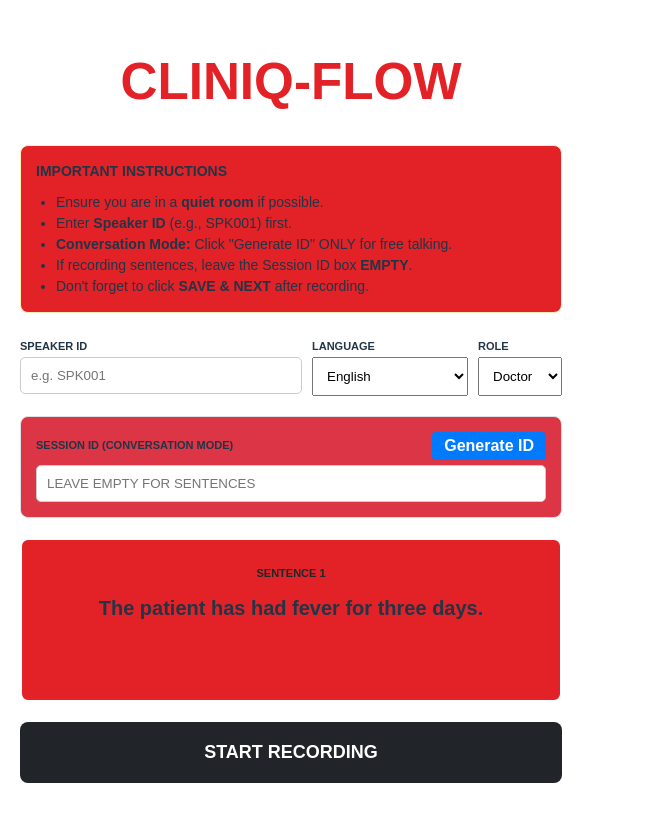
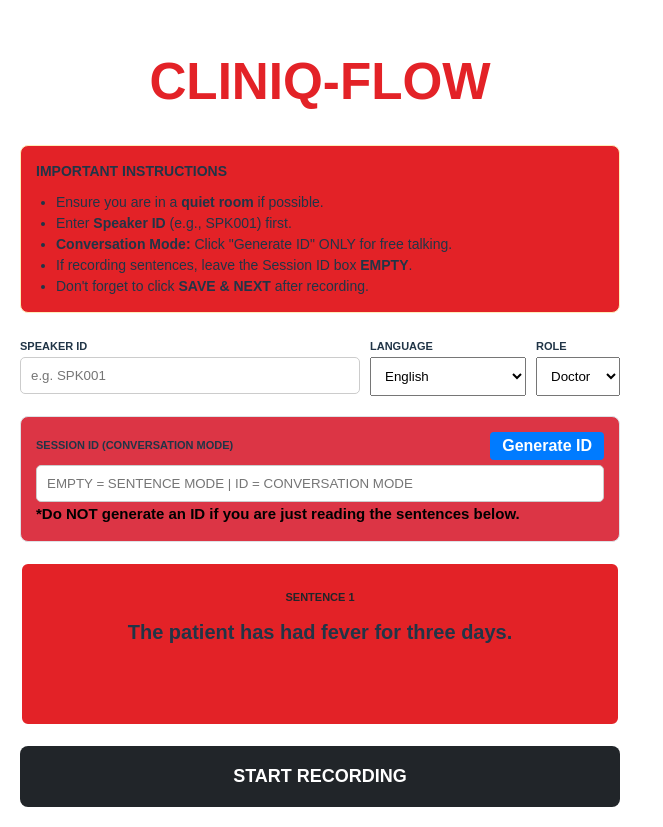
Before and after one commit to alfamado/cliniq-flow, a React (Vite) app in the folder cliniq-asr-recorder/: page / in a window 1280 px wide. Shown: the whole page, without its empty margins (0-663 px from the left). Before the commit the page ends 803 px from the top, so only its background shows below. Built offline with nearby package versions, Linux system fonts and the light colour scheme.

Commit message:
clear instruction

```diff
--- a/cliniq-asr-recorder/src/App.jsx
+++ b/cliniq-asr-recorder/src/App.jsx
@@ -2722,9 +2722,12 @@
         <input
           value={sessionId}
           onChange={(e)=>setSessionId(e.target.value)}
-          placeholder="LEAVE EMPTY FOR SENTENCES"
+          placeholder="EMPTY = SENTENCE MODE | ID = CONVERSATION MODE"
           style={{ width: "100%", marginTop: "5px", padding: "10px", border: "1px solid " + (sessionId ? "#28a745" : "#ccc"), borderRadius: "5px", boxSizing: "border-box", backgroundColor: sessionId ? "#eafff0" : "#fff" }}
         />
+        <small style={{ color: "black", fontWeight: "bold", fontSize: "15px" }}>
+          *Do NOT generate an ID if you are just reading the sentences below.
+        </small>
       </div>
 
       {/* TEXT DISPLAY */}
```
